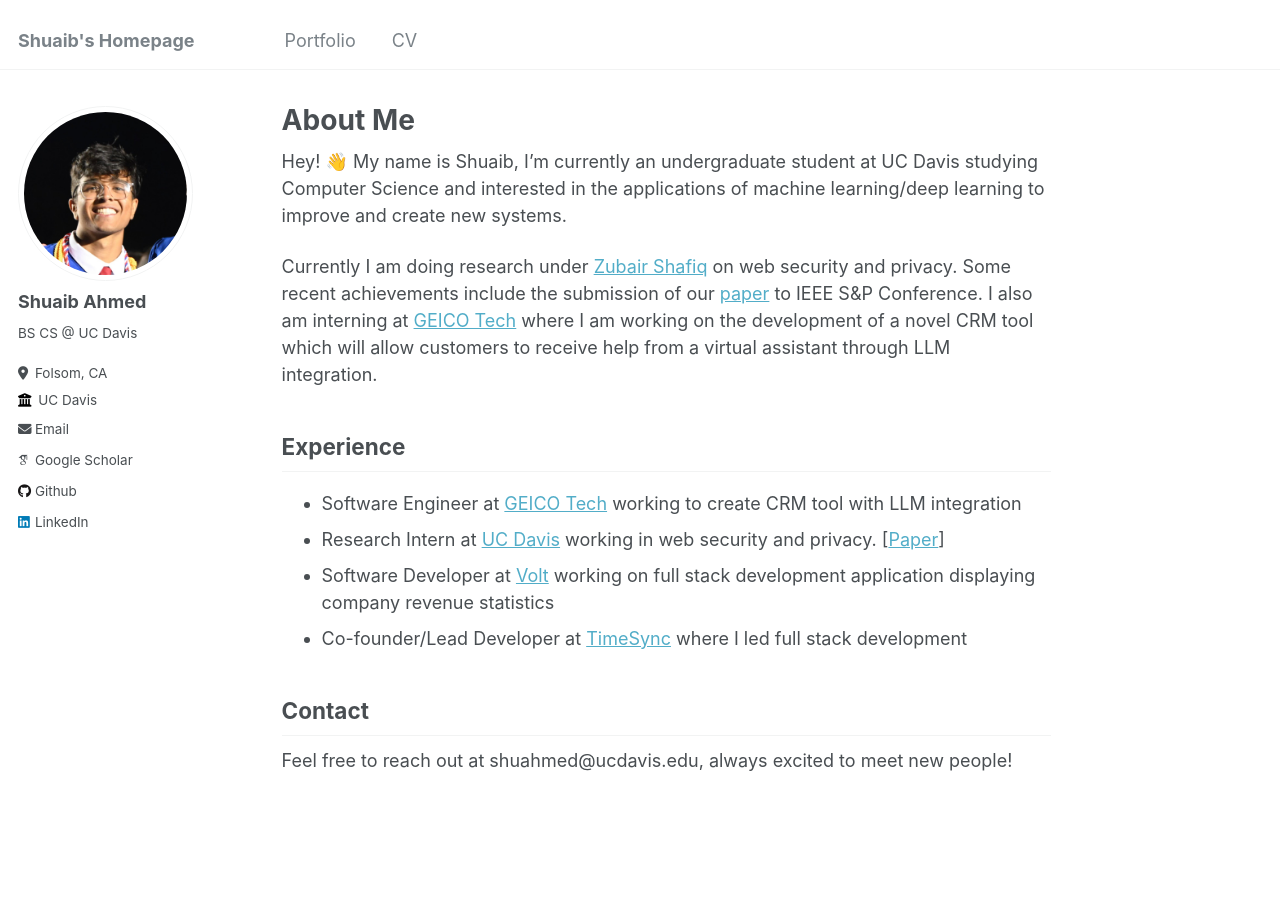
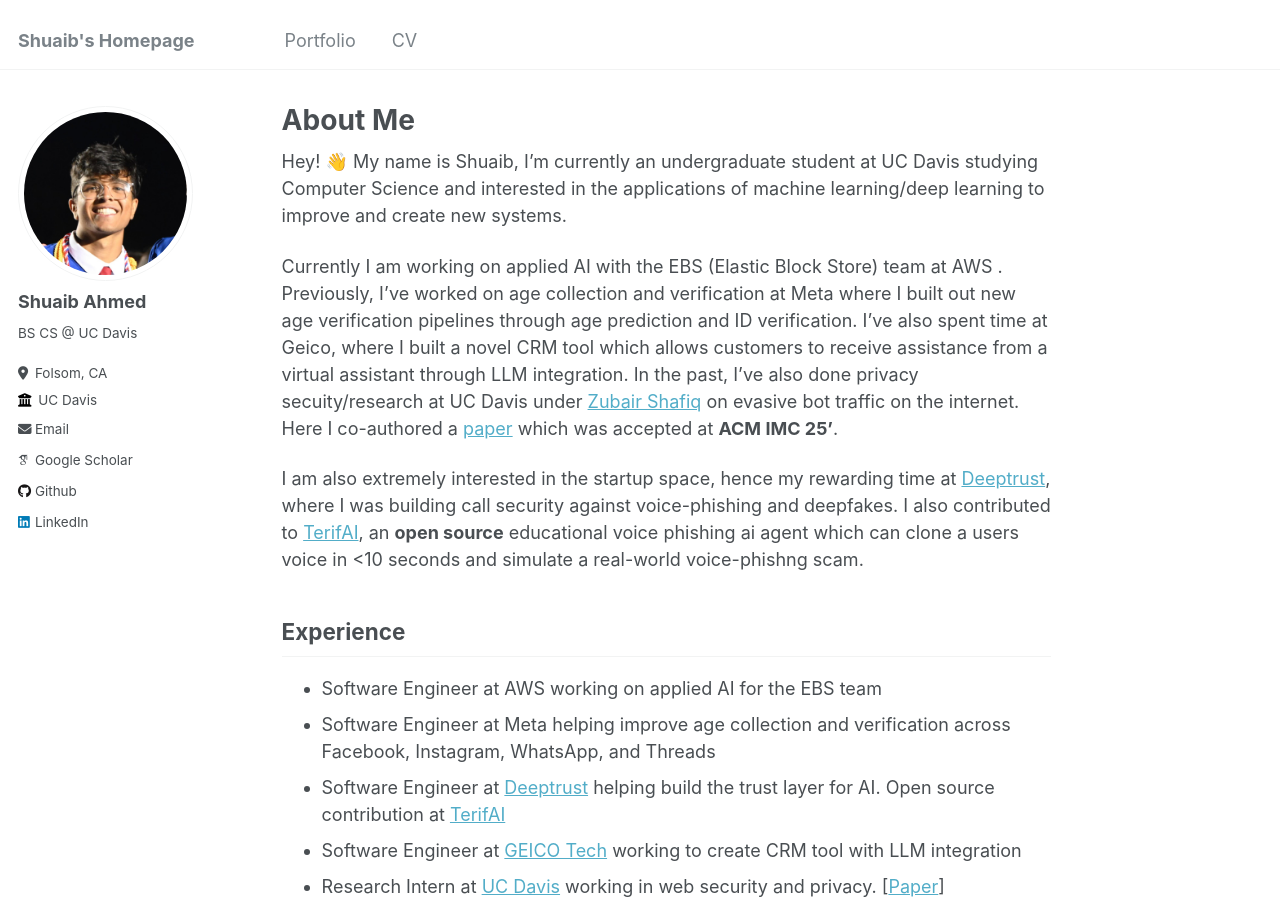
Before and after one commit to shuaibahmed01/shuaib-ahmed.github.io, a Jekyll site: the page built from _pages/about.md, in a window 1280 px wide and 900 px high. Built offline with Jekyll 4.4.1, drawn with Linux system fonts in a browser that asks for light colours; some web fonts are replaced.

Commit message:
about updates

```diff
--- a/_data/navigation.yml
+++ b/_data/navigation.yml
@@ -1,7 +1,7 @@
 # main links links
 main:
   - title: "Portfolio"
-    url: /portfolio/
+    url: portfolio/
 
   - title: "CV"
-    url: /files/ShuaibResumeAug26.pdf
+    url: files/ShuaibResumeAug26.pdf
--- a/_pages/about.md
+++ b/_pages/about.md
@@ -10,10 +10,15 @@ redirect_from:
 
 Hey! 👋 My name is Shuaib, I'm currently an undergraduate student at UC Davis studying Computer Science and interested in the applications of machine learning/deep learning to improve and create new systems.
 
-Currently I am doing research under [Zubair Shafiq](https://web.cs.ucdavis.edu/~zubair/) on web security and privacy. Some recent achievements include the submission of our [paper](https://arxiv.org/abs/2406.07647) to IEEE S&P Conference. I also am interning at [GEICO Tech](https://www.geico.com/tech/) where I am working on the development of a novel CRM tool which will allow customers to receive help from a virtual assistant through LLM integration.
+Currently I am working on applied AI with the EBS (Elastic Block Store) team at AWS . Previously, I've worked on age collection and verification at Meta where I built out new age verification pipelines through age prediction and ID verification. I've also spent time at Geico, where I built a novel CRM tool which allows customers to receive assistance from a virtual assistant through LLM integration. In the past, I've also done privacy secuity/research at UC Davis under [Zubair Shafiq](https://web.cs.ucdavis.edu/~zubair/) on evasive bot traffic on the internet. Here I co-authored a [paper](https://arxiv.org/abs/2406.07647) which was accepted at **ACM IMC 25'**.
+
+I am also extremely interested in the startup space, hence my rewarding time at [Deeptrust](https://www.deeptrust.ai/), where I was building call security against voice-phishing and deepfakes. I also contributed to [TerifAI](https://www.terif.ai/), an **open source** educational voice phishing ai agent which can clone a users voice in <10 seconds and simulate a real-world voice-phishng scam.
 
 
 ## Experience
+- Software Engineer at AWS working on applied AI for the EBS team
+- Software Engineer at Meta helping improve age collection and verification across Facebook, Instagram, WhatsApp, and Threads
+- Software Engineer at [Deeptrust](https://www.deeptrust.ai/) helping build the trust layer for AI. Open source contribution at [TerifAI](https://github.com/deeptrust-ai/terifai-open)
 - Software Engineer at [GEICO Tech](https://www.geico.com/tech/) working to create CRM tool with LLM integration
 - Research Intern at [UC Davis](https://web.cs.ucdavis.edu/~zubair/) working in web security and privacy. [[Paper](https://arxiv.org/abs/2406.07647)]
 - Software Developer at [Volt](https://www.textvolt.com/) working on full stack development application displaying company revenue statistics
```
